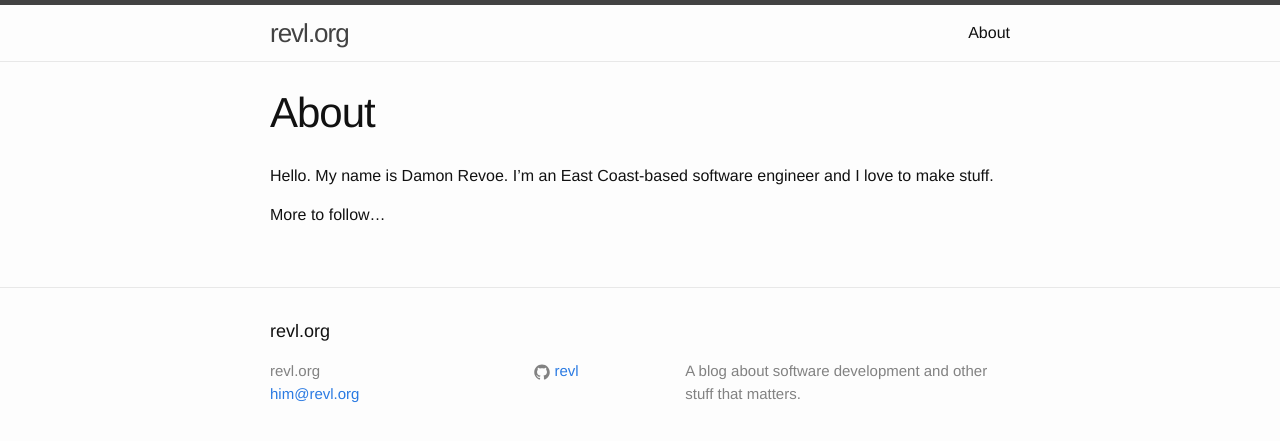
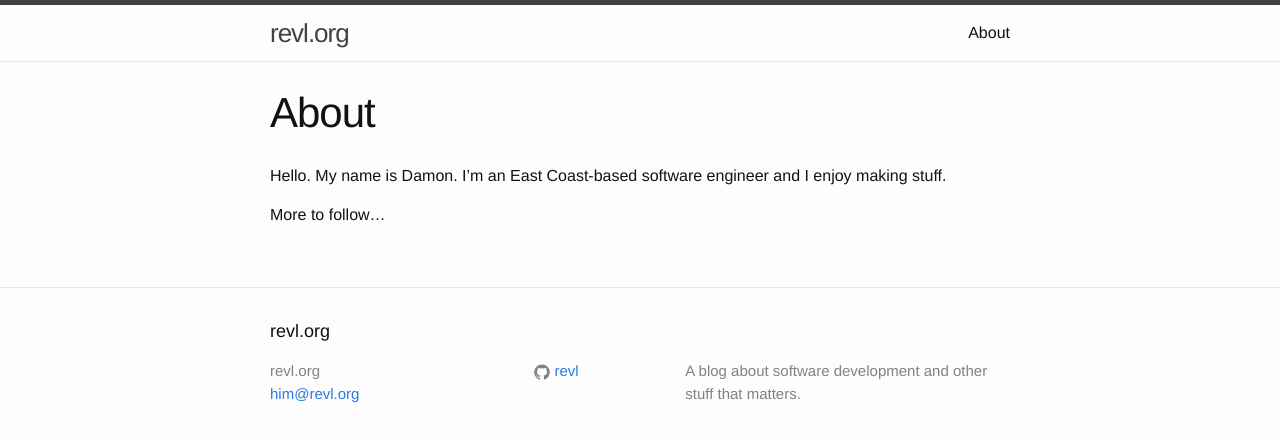
Before and after one commit to revl/revl.github.io, a Jekyll site: the page built from about.md, in a window 1280 px wide. Shown: the top 441 px of the page. Built offline with Jekyll 4.4.1, drawn with Linux system fonts in a browser that asks for light colours.

Commit message:
Leave just the first name in About

```diff
--- a/about.md
+++ b/about.md
@@ -4,7 +4,7 @@ title: About
 permalink: /about/
 ---
 
-Hello. My name is Damon Revoe. I'm an East Coast-based
-software engineer and I love to make stuff.
+Hello. My name is Damon. I'm an East Coast-based
+software engineer and I enjoy making stuff.
 
 More to follow...
```
